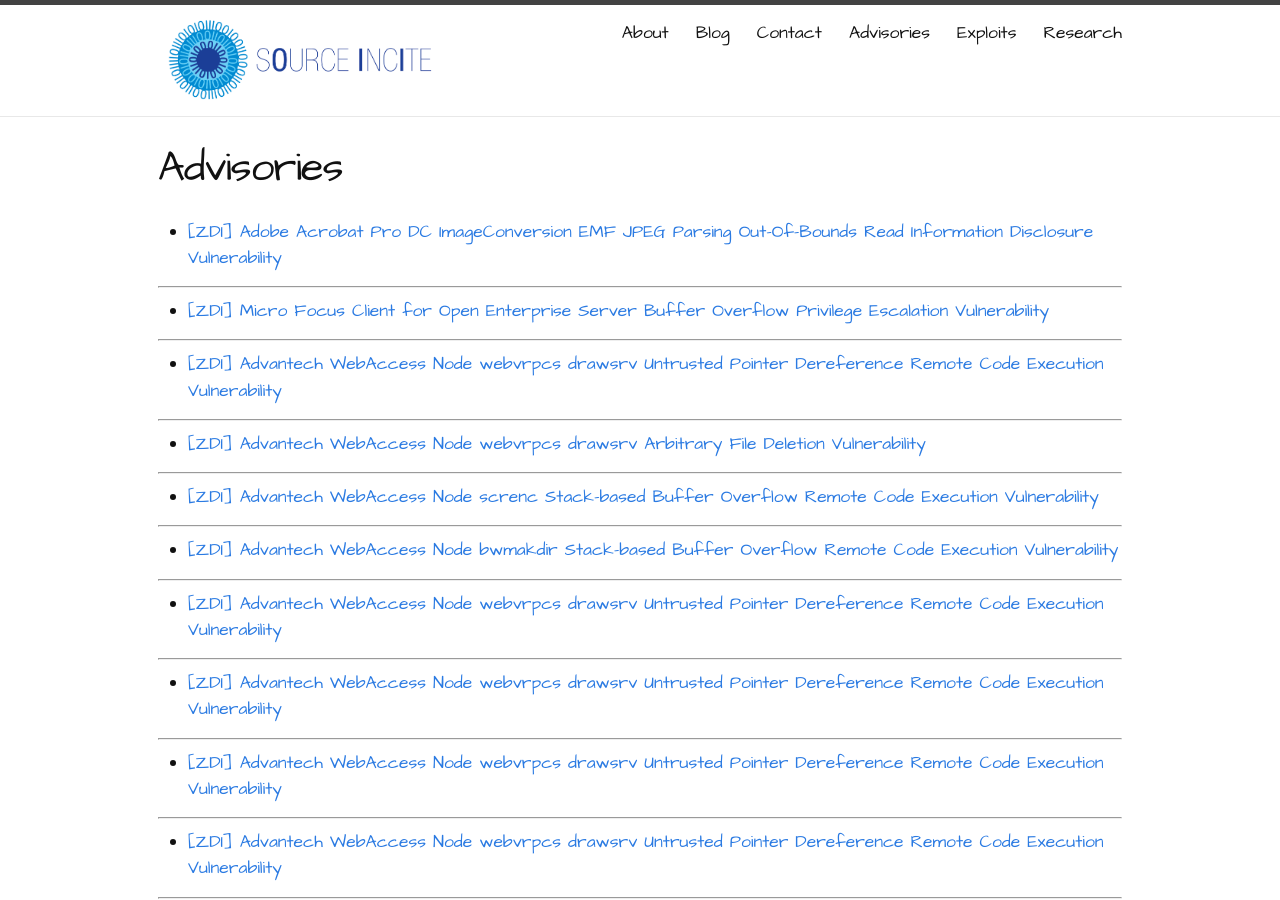
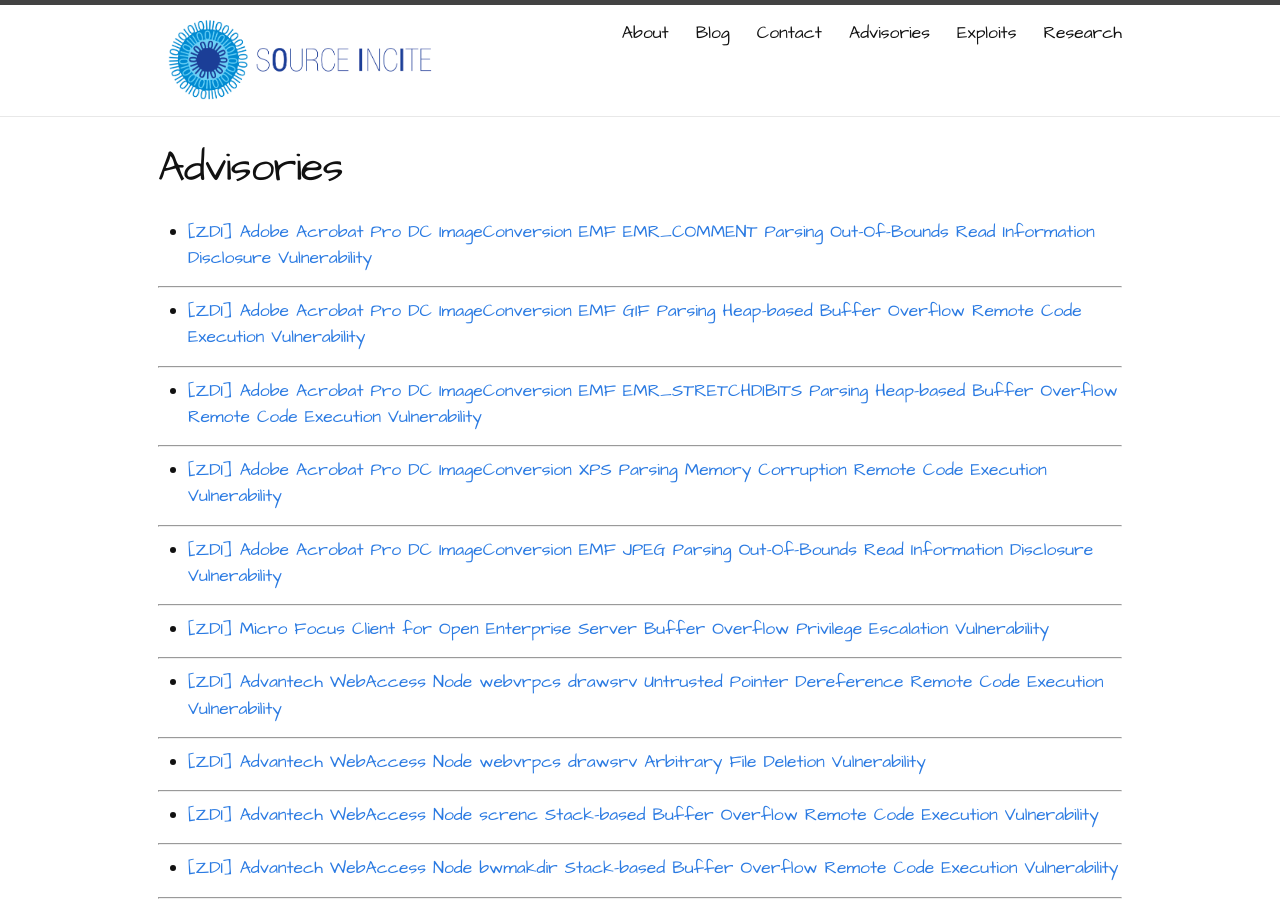
Before and after one commit to sourceincite/sourceincite.github.io, a Jekyll site: the page built from advisories/index.md, in a window 1280 px wide and 900 px high. Built offline with Jekyll 4.4.1, drawn with Linux system fonts in a browser that asks for light colours.

Commit message:
added some more advisories

```diff
--- a/advisories/index.md
+++ b/advisories/index.md
@@ -4,6 +4,22 @@
 permalink: /advisories/
 ---
 
+* [[ZDI] Adobe Acrobat Pro DC ImageConversion EMF EMR_COMMENT Parsing Out-Of-Bounds Read Information Disclosure Vulnerability](https://www.zerodayinitiative.com/advisories/ZDI-18-598/)
+
+---
+
+* [[ZDI] Adobe Acrobat Pro DC ImageConversion EMF GIF Parsing Heap-based Buffer Overflow Remote Code Execution Vulnerability](https://www.zerodayinitiative.com/advisories/ZDI-18-597/)
+
+---
+
+* [[ZDI] Adobe Acrobat Pro DC ImageConversion EMF EMR_STRETCHDIBITS Parsing Heap-based Buffer Overflow Remote Code Execution Vulnerability](https://www.zerodayinitiative.com/advisories/ZDI-18-595/)
+
+---
+
+* [[ZDI] Adobe Acrobat Pro DC ImageConversion XPS Parsing Memory Corruption Remote Code Execution Vulnerability](https://www.zerodayinitiative.com/advisories/ZDI-18-594/)
+
+---
+
 * [[ZDI] Adobe Acrobat Pro DC ImageConversion EMF JPEG Parsing Out-Of-Bounds Read Information Disclosure Vulnerability](https://www.zerodayinitiative.com/advisories/ZDI-18-574/)
 
 ---
```
